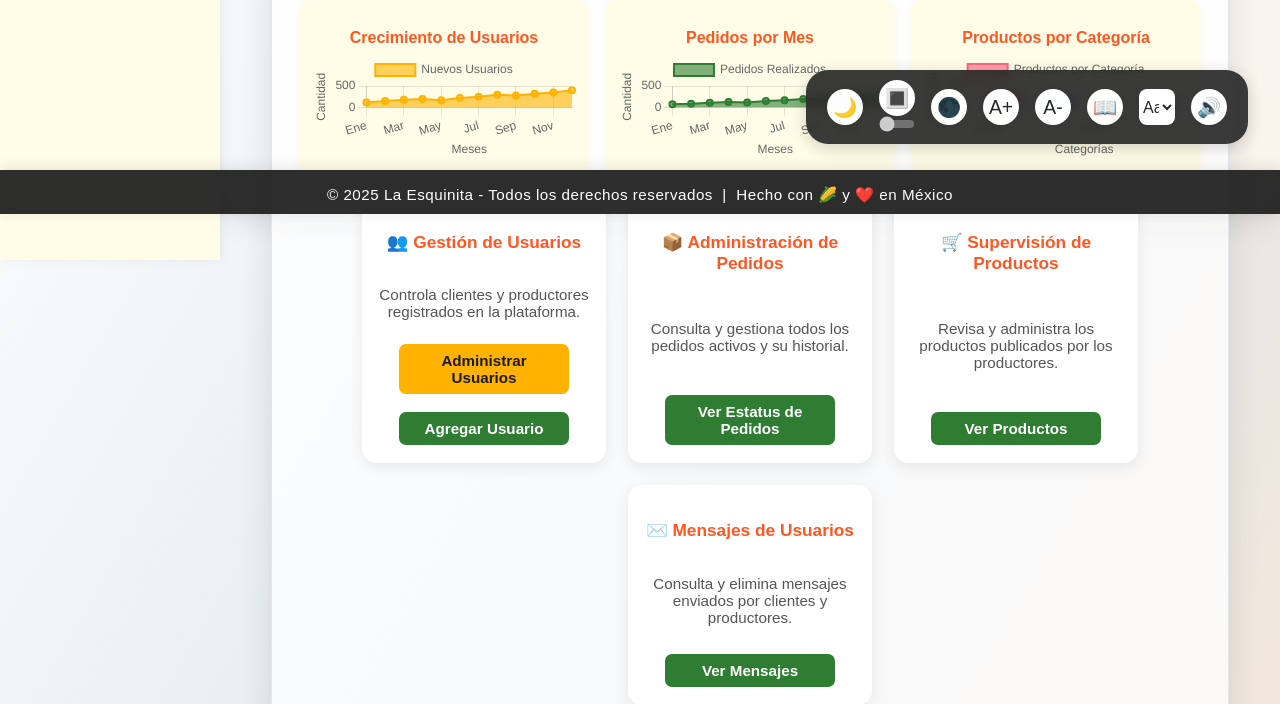
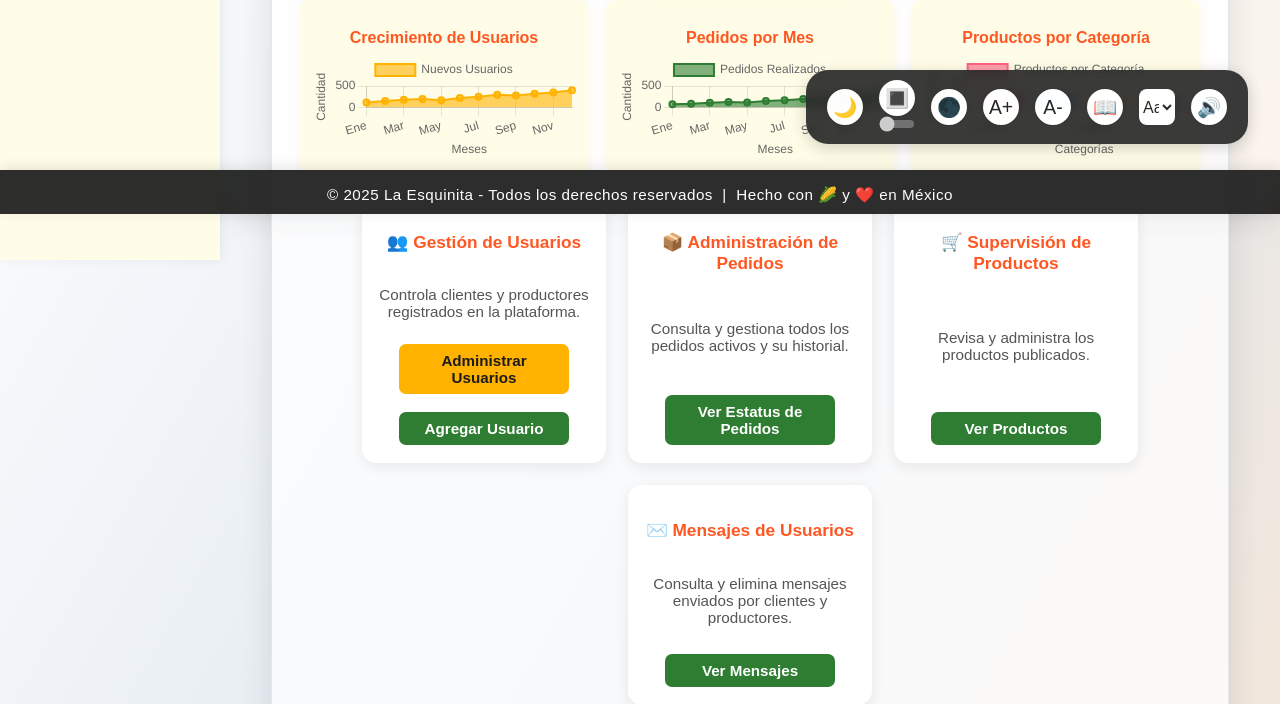
Before and after one commit to IngDavid-Torres/La-Esquinita-1, a Flask app: page /panel_admin in a window 1280 px wide. Shown: the part 586-1290 px from the top of the page. Run offline with Flask 3, Linux system fonts and the light colour scheme; the visitor is signed in with stand-in values (Sample User, id 1); data that the repository does not hold is empty.

Commit message:
Responsibilidad

```diff
--- a/templates/panel_admin.html
+++ b/templates/panel_admin.html
@@ -1069,7 +1069,7 @@
                 </div>
                 <div class="action-box">
                     <h3>🛒 Supervisión de Productos</h3>
-                    <p>Revisa y administra los productos publicados por los productores.</p>
+                    <p>Revisa y administra los productos publicados.</p>
                     <button onclick="window.location.href='{{ url_for('admin_productos') }}';">Ver Productos</button>
                 </div>
                 <div class="action-box">
```
